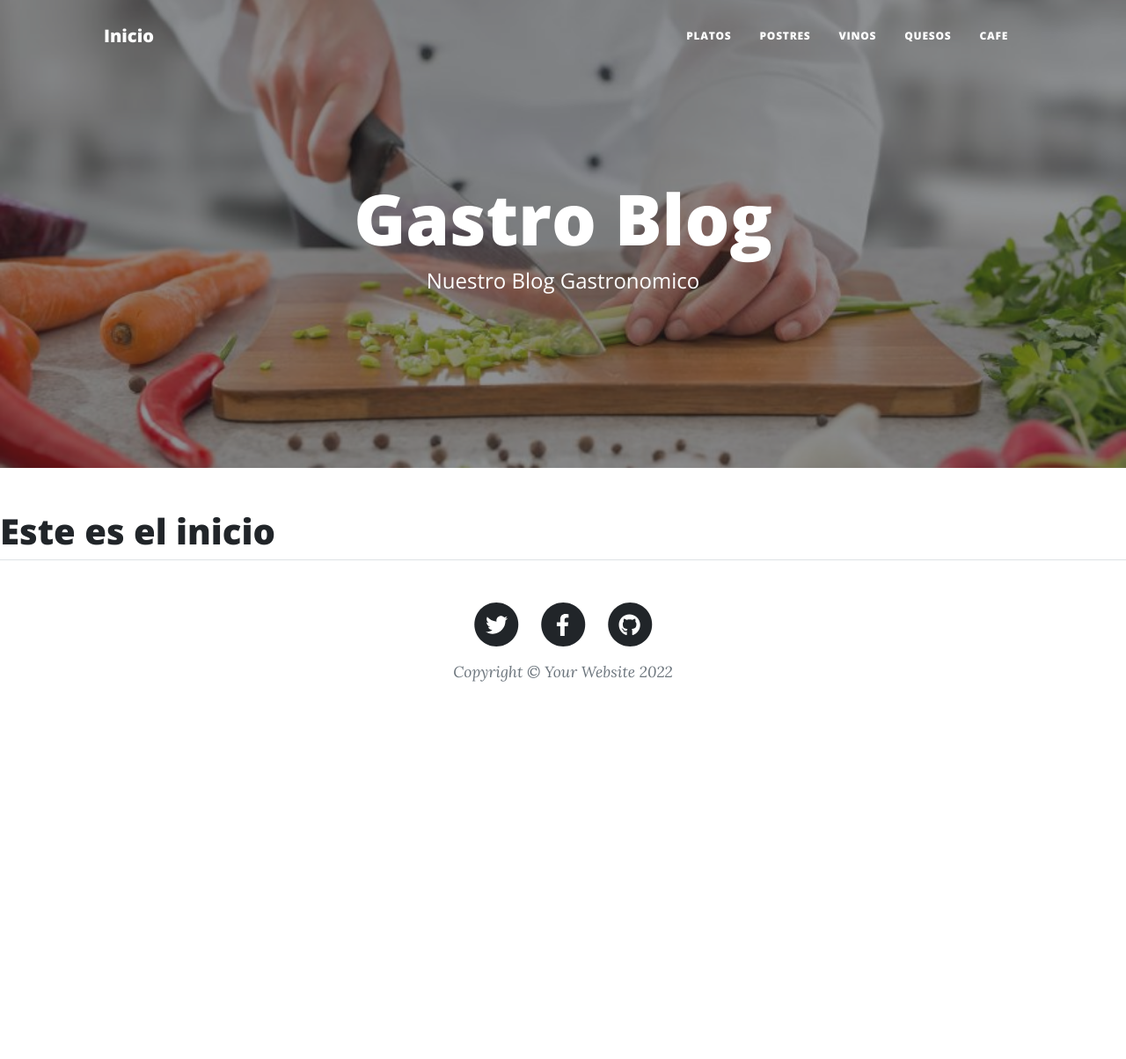
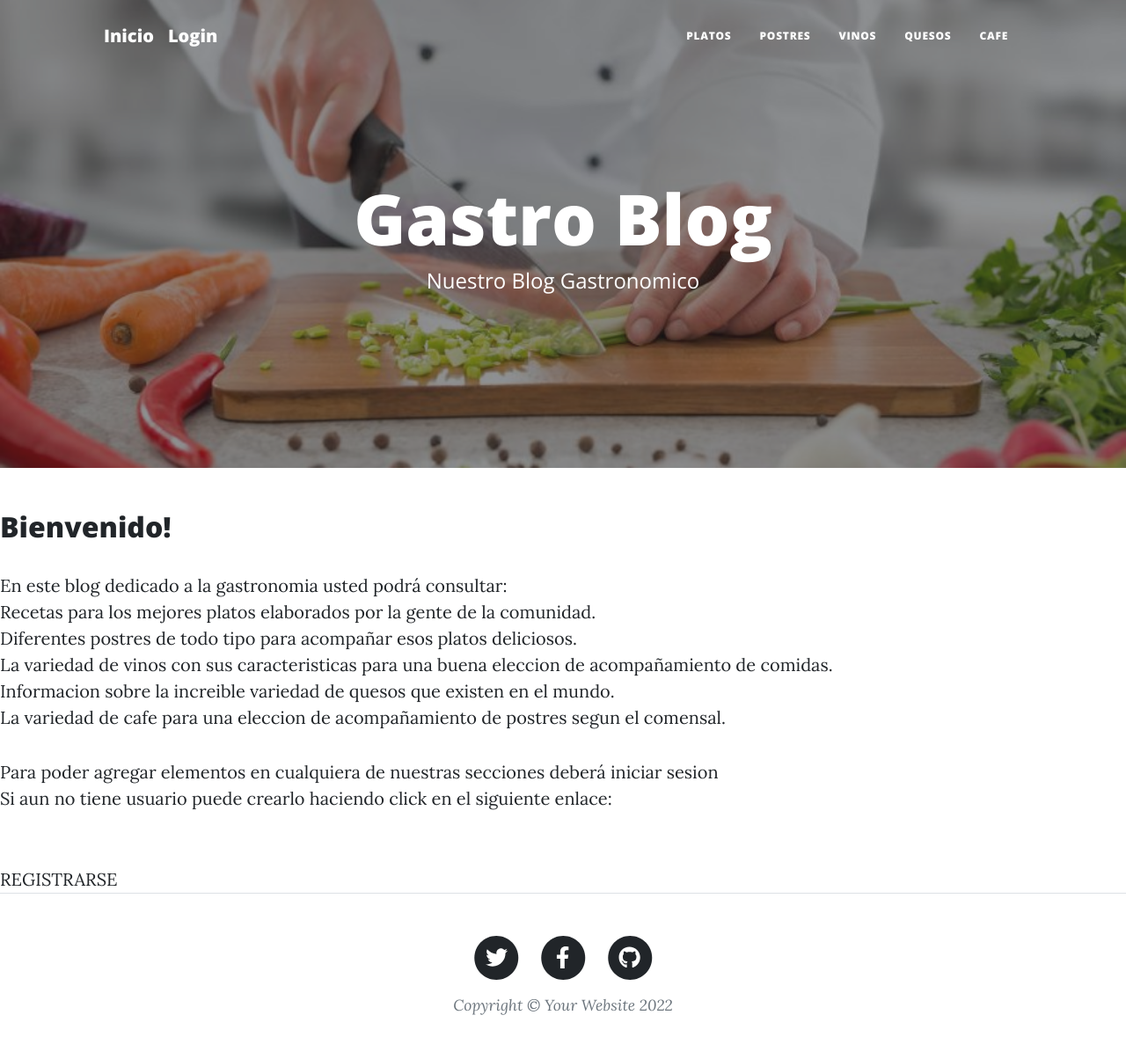
Before and after one commit to FedeDonadio/Blog-Gastronomico, a Django app: page /AppBlog/ in a window 1280 px wide. Shown: the whole page at 88% size. Before the commit the page ends 775 px from the top, so only its background shows below. Run offline with Django 4.2, Linux system fonts and the light colour scheme; some libraries are stand-ins or nearby versions.

Commit message:
Se optimizó el login, logout y el crear usuarios. Se mejoró la vista de inicio y se agrego en el navbar el nombre del usuario si está logueado para desloguearse.

```diff
--- a/AppBlog/template/AppBlog/inicio.html
+++ b/AppBlog/template/AppBlog/inicio.html
@@ -1,5 +1,21 @@
 {% extends "AppBlog/padre.html" %}
 {% load static %}
 {% block contenidoQueCambia %}
-<h1>Este es el inicio</h1>
+{% if not mensaje %}
+<h2>Bienvenido!</h2>
+<p>En este blog dedicado a la gastronomia usted podrá consultar:
+<br>Recetas para los mejores platos elaborados por la gente de la comunidad.
+<br>Diferentes postres de todo tipo para acompañar esos platos deliciosos.
+<br>La variedad de vinos con sus caracteristicas para una buena eleccion de acompañamiento de comidas.
+<br>Informacion sobre la increible variedad de quesos que existen en el mundo.
+<br>La variedad de cafe para una eleccion de acompañamiento de postres segun el comensal.</p>
+<p>Para poder agregar elementos en cualquiera de nuestras secciones deberá iniciar sesion
+<br>Si aun no tiene usuario puede crearlo haciendo click en el siguiente enlace:</p>
+<br>
+<a href="{% url 'Register' %}">REGISTRARSE</a>
+
+{% else %}
+{{mensaje}}
+{% endif %}
+
 {% endblock %}
--- a/AppBlog/template/AppBlog/padre.html
+++ b/AppBlog/template/AppBlog/padre.html
@@ -21,17 +21,21 @@
         <nav class="navbar navbar-expand-lg navbar-light" id="mainNav">
             <div class="container px-4 px-lg-5">
                 <a class="navbar-brand" href="/AppBlog">Inicio</a>
+                <a class="navbar-brand" href="/AppBlog/login">Login</a>
                 <button class="navbar-toggler" type="button" data-bs-toggle="collapse" data-bs-target="#navbarResponsive" aria-controls="navbarResponsive" aria-expanded="false" aria-label="Toggle navigation">
                     Menu
                     <i class="fas fa-bars"></i>
                 </button>
                 <div class="collapse navbar-collapse" id="navbarResponsive">
                     <ul class="navbar-nav ms-auto py-4 py-lg-0">
-                        <li class="nav-item"><a class="nav-link px-lg-3 py-3 py-lg-4" href="/AppBlog/platos">Platos</a></li>
-                        <li class="nav-item"><a class="nav-link px-lg-3 py-3 py-lg-4" href="/AppBlog/postres">Postres</a></li>
-                        <li class="nav-item"><a class="nav-link px-lg-3 py-3 py-lg-4" href="/AppBlog/vinos">Vinos</a></li>
-                        <li class="nav-item"><a class="nav-link px-lg-3 py-3 py-lg-4" href="/AppBlog/quesos">Quesos</a></li>
+                        <li class="nav-item"><a class="nav-link px-lg-3 py-3 py-lg-4" href="{% url 'platos' %}">Platos</a></li>
+                        <li class="nav-item"><a class="nav-link px-lg-3 py-3 py-lg-4" href="{% url 'postres' %}">Postres</a></li>
+                        <li class="nav-item"><a class="nav-link px-lg-3 py-3 py-lg-4" href="{% url 'vinos' %}">Vinos</a></li>
+                        <li class="nav-item"><a class="nav-link px-lg-3 py-3 py-lg-4" href="{% url 'quesos' %}">Quesos</a></li>
                         <li class="nav-item"><a class="nav-link px-lg-3 py-3 py-lg-4" href="{% url 'cafe' %}">Cafe</a></li>
+                        {% if request.user.is_authenticated %}
+                        <li class="nav-item"><a class="nav-link px-lg-3 py-3 py-lg-4" href="{% url 'Logout' %}">{{ request.user.username }}</a></li>
+                        {% endif %}
                     </ul>
                 </div>
             </div>
--- a/AppBlog/urls.py
+++ b/AppBlog/urls.py
@@ -2,7 +2,6 @@ from atexit import register
 from django.urls import path
 from AppBlog.views import inicio, cafe, platos, postres, quesos, vinos, buscarVinos, vinosFormulario, platosFormulario, postresFormulario, quesosFormulario, cafeFormulario, buscarCafe, buscarPlatos, buscarPostres,buscarQuesos
 from AppBlog.views import *
-from django.contrib.auth.views import LogoutView
 
 urlpatterns = [
     path('', inicio, name='inicio'),
@@ -28,5 +27,5 @@ urlpatterns = [
     path('platos/borrar/<pk>', PlatosDelete.as_view(), name='platosBorrar'),
     path('login',login_request, name='Login'),
     path('register', register_request, name='Register'),
-    path('logout',LogoutView.as_view(template_name='AppBlog/logout.html'), name='logout'),
+    path('logout',logout_request, name='Logout'),
 ]
--- a/AppBlog/views.py
+++ b/AppBlog/views.py
@@ -8,7 +8,7 @@ from django.views.generic.detail import DetailView
 from django.views.generic.edit import CreateView, UpdateView, DeleteView
 from django.urls import reverse_lazy
 from django.contrib.auth.forms import AuthenticationForm, UserCreationForm
-from django.contrib.auth import login, authenticate
+from django.contrib.auth import login, authenticate, logout
 # Create your views here.
 
 
@@ -28,15 +28,15 @@ def login_request(request):
 
             if user is not None:
                 login(request, user)
-                return render(request,"AppBlog/loginConfirmado.html", {"mensaje":f"Bienvenido {usuario}"})
+                return render(request,"AppBlog/inicio.html", {'fondo':'inicio2-blog.jpg',"mensaje":f"Bienvenido {usuario}"})
 
             else:
-                return render(request,"AppBlog/loginConfirmado.html", {"mensaje":"Error, datos incorrectos"})
+                return render(request,"AppBlog/inicio.html", {'fondo':'inicio2-blog.jpg',"mensaje":"Error, datos incorrectos"})
 
         else:
-            return render(request,"AppBlog/loginConfirmado.html", {"mensaje":"Error, formulario erroneo"})
+            return render(request,"AppBlog/inicio.html", {'fondo':'inicio2-blog.jpg',"mensaje":"Error, formulario erroneo"})
     form = AuthenticationForm()
-    return render(request, "AppBlog/login.html",{'form':form})
+    return render(request, "AppBlog/login.html",{'form':form, 'fondo':'login1.jpg'})
 
 
 def register_request(request):
@@ -46,11 +46,17 @@ def register_request(request):
         if form.is_valid():
             username = form.cleaned_data['username']
             form.save()
-            return render(request,'AppBlog/loginConfirmado.html', {"mensaje":"Usuario Creado!"})
+            return render(request,'AppBlog/inicio.html', {'fondo':'inicio2-blog.jpg',"mensaje":"Usuario Creado!"})
 
     else:
         form = UserRegisterForm()
     return render(request, 'AppBlog/register.html', {"form":form})
+
+def logout_request(request):
+    if request.method == 'POST':
+        logout(request)
+        return render(request, 'AppBlog/inicio.html',{'fondo':'inicio2-blog.jpg', 'mensaje':'Te has deslogueado!'})
+    return render(request, 'AppBlog/logout.html')
 
 
 
```
Also changed, not shown: AppBlog/template/AppBlog/login.html (+12 -3 lines), AppBlog/template/AppBlog/logout.html (+6 -2 lines), AppBlog/static/AppBlog/assets/img/login.jpg (added), AppBlog/static/AppBlog/assets/img/login1.jpg (added), db.sqlite3.
